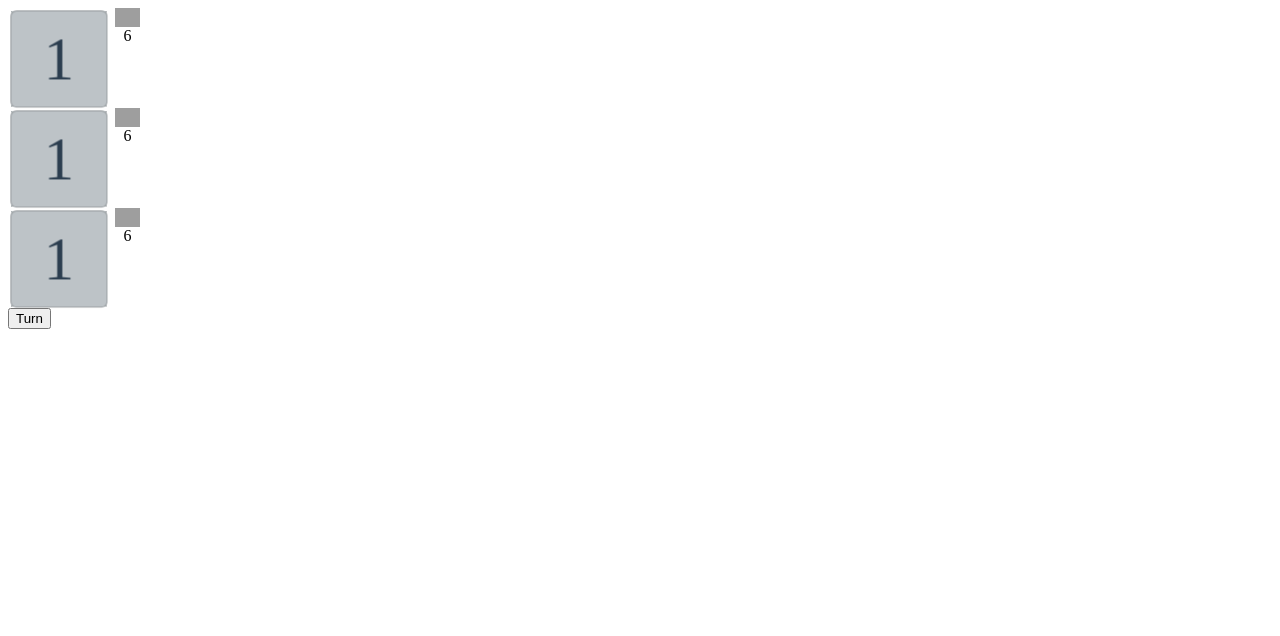
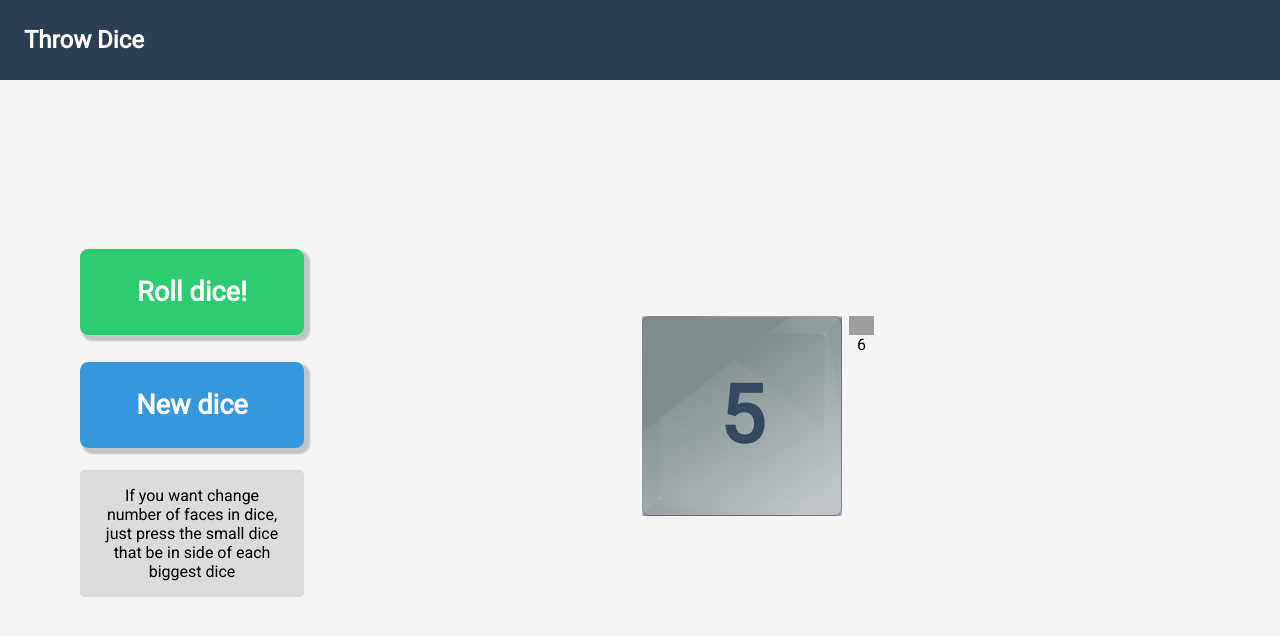
Before and after one commit to angel-sm/throw-dices, a React (Create React App) app: page / in a window 1280 px wide. Shown: the top 636 px of the page. Built offline with nearby package versions, Linux system fonts and the light colour scheme; grey boxes are pictures that could not be loaded.

Commit message:
Feature: adding New dice and remove dice functions

```diff
--- a/src/App.js
+++ b/src/App.js
@@ -1,14 +1,50 @@
+/* eslint-disable react/jsx-key */
+/* eslint-disable no-unused-vars */
 import React, { useState } from "react";
 import { Dice } from "./components/Dice";
+import { DicesGrid, MainContent, BoardContent, DiceSpace, ButtonsGrid, Instructions, RollButton, NewDiceButton, DeleteDiceButton } from "./assets/styles";
+import { Header } from "./components/Header";
 
 export const App = () => {
-  const [turnAll, setTurnAll] = useState();
+  const [turnFlag, setTurnFlag] = useState(false);
+  const [dices, setDices] = useState([1]);
+
+  const removeDice = () => {
+    dices.pop();
+    setDices((dices) => [...dices]);
+  };
+
   return (
-    <>
-      <Dice turnAll={turnAll} />
-      <Dice turnAll={turnAll} />
-      <Dice turnAll={turnAll} />
-      <button onClick={() => setTurnAll((turnAll) => !turnAll)}>Turn</button>
-    </>
+    <MainContent>
+      <Header />
+      <BoardContent>
+        <ButtonsGrid>
+          <RollButton onClick={() => setTurnFlag((turnFlag) => !turnFlag)}>
+            Roll dice!
+          </RollButton>
+          <NewDiceButton
+            onClick={() => setDices((dices) => [...dices, dices.length + 1])}
+          >
+            New dice
+          </NewDiceButton>
+          {
+            dices.length > 1 ? (
+              <DeleteDiceButton onClick={removeDice}>Remove Dice</DeleteDiceButton>
+            ) : ''
+          }
+          <Instructions>
+          If you want change number of faces in dice, just press the small dice that be in side of each biggest dice
+        </Instructions>
+        </ButtonsGrid>
+        <DicesGrid>
+          {dices.map((dice) => (
+            <DiceSpace>
+              <Dice key={dice} turnFlag={turnFlag} />
+            </DiceSpace>
+
+          ))}
+        </DicesGrid>
+      </BoardContent>
+    </MainContent>
   );
 };
--- /dev/null
+++ b/src/assets/app.css
@@ -0,0 +1,8 @@
+@import url('https://fonts.googleapis.com/css2?family=Roboto&display=swap');
+
+*{
+    margin: 0;
+    padding: 0;
+    box-sizing: border-box;
+    font-family: 'Roboto', sans-serif;
+}
--- /dev/null
+++ b/src/assets/styles.js
@@ -0,0 +1,88 @@
+import styled from 'styled-components';
+
+export const MainContent = styled.div`
+    width: 100%;
+    height: 100vh;
+    margin: auto;
+    background-color: #f4f4f4;
+`;
+
+export const BoardContent = styled.div`
+    display: flex;
+    width: 90%;
+    margin: auto;
+    padding: 1em;
+`;
+
+export const DicesGrid = styled.div`
+    display: flex;
+    flex-direction: row;
+    flex-wrap: wrap;
+    align-items: center;
+    justify-content: center;
+    width: 75%;
+    height: 80vh;
+    margin: auto;
+    overflow-y: scroll;
+`;
+
+export const ButtonsGrid = styled.div`
+    display: flex;
+    flex-direction: column;
+    align-items: center;
+    justify-content: center;
+    width: 20%;
+`;
+
+export const DiceSpace = styled.div`
+    width: 30%;
+    padding: 1em;
+`;
+
+export const Button = styled.button`
+    width: 100%;
+    padding: 1em;
+    margin: .5em 0;
+    font-size: 1.7em;
+    font-weight: bold;
+    border: none;
+    border-radius: .3em;
+    box-shadow: 4px 4px 2px 2px rgba(0,0,0,.2);
+    color: #fff;
+    cursor: pointer;
+    transition: all ease .5s;
+
+    &:hover{
+        transform: scale(0.9);
+    }
+`;
+
+export const RollButton = styled(Button)`
+    background: #2ecc71;
+    &:hover{
+       background: #27ae60;
+    }
+`;
+
+export const NewDiceButton = styled(Button)`
+    background: #3498db;
+    &:hover{
+       background: #2980b9;
+    }
+
+`;
+
+export const DeleteDiceButton = styled(Button)`
+    background: #e74c3c;
+    &:hover{
+       background: #c0392b;
+    }
+`;
+
+export const Instructions = styled.p`
+    text-align: center;
+    margin-top: .5em;
+    padding: 1em;
+    background: rgba(0,0,0,.1);
+    border-radius: .3em;
+`;
--- a/src/components/Dice/index.jsx
+++ b/src/components/Dice/index.jsx
@@ -13,10 +13,11 @@ import {
   BottomFace,
 } from "./styles";
 
-export const Dice = ({ turnAll }) => {
+export const Dice = ({ turnFlag }) => {
+
   const [turn, setTurn] = useState(false);
   const [num, setNum] = useState(0);
-  const [faces, setFaces] = useState(0);
+  const [faces, setFaces] = useState(6);
 
   const generateNumber = () => {
     const randomNum = Math.floor(Math.random() * faces) + 1;
@@ -44,7 +45,7 @@ export const Dice = ({ turnAll }) => {
 
   useEffect(() => {
     turnDice();
-  }, [turnAll]);
+  }, [turnFlag]);
 
   return (
     <>
--- a/src/components/Dice/styles.js
+++ b/src/components/Dice/styles.js
@@ -6,8 +6,8 @@ export const rotate = keyframes`
 `
 
 export const Scene = styled.div`
-    width: 100px;
-    height: 100px;
+    width: 200px;
+    height: 200px;
     perspective: 1000px;
     position: relative;
 `;
@@ -25,38 +25,39 @@ export const Cube = styled.div`
 
 const Face = styled.div`
     position: absolute;
-    width: 100px;
-    height: 100px;
+    width: 200px;
+    height: 200px;
     border-radius: .1em;
     display: flex;
     align-items: center;
     justify-content: center;
-    font-size: 4em;
-    color: #2c3e50;
-    background-color:#bdc3c7;
+    font-size: 5em;
+    font-weight: bold;
+    color: #34495e;
+    background: linear-gradient(142deg, rgba(127,140,141,1) 32%, rgba(128,141,142,0.7794468129048494) 33%, rgba(189,195,199,1) 90%);
     border: 1px solid rgba(0,0,0,.2);
 `;
 
 export const FrontFace = styled(Face)`
-    transform: rotateY(  0deg) translateZ(50px);
+    transform: rotateY(  0deg) translateZ(100px);
 `;
 
 export const RightFace = styled(Face)`
-    transform: rotateY( 90deg) translateZ(50px);;
+    transform: rotateY( 90deg) translateZ(100px);;
 `;
 
 export const BackFace = styled(Face)`
-    transform: rotateY(180deg) translateZ(50px);;
+    transform: rotateY(180deg) translateZ(100px);;
 `;
 
 export const LeftFace = styled(Face)`
-    transform: rotateY(-90deg) translateZ(50px);;
+    transform: rotateY(-90deg) translateZ(100px);;
 `;
 
 export const TopFace = styled(Face)`
-    transform: rotateX( 90deg) translateZ(50px);;
+    transform: rotateX( 90deg) translateZ(100px);;
 `;
 
 export const BottomFace = styled(Face)`
-    transform: rotateX(-90deg) translateZ(50px);;
+    transform: rotateX(-90deg) translateZ(100px);;
 `;
--- a/src/components/DiceOptions/index.jsx
+++ b/src/components/DiceOptions/index.jsx
@@ -14,10 +14,12 @@ const OptionContainer = styled.div`
 const Faces = styled.img`
     max-width:25px;
     cursor: pointer;
-    transform: rotateX(360deg);
-`;
+    transition: all ease 1s;
 
-const Tag = styled.span`
+    &:hover{
+      transform: rotateY(180deg);
+
+    }
 
 `;
 
@@ -26,7 +28,12 @@ export const DiceOptions = ({ getFaces }) => {
   const [faces, setFaces] = useState(6);
 
   const setFacesNumber = () => {
-    const number = prompt('Numero de caras');
+    let number = prompt('Numero de caras');
+
+    if(number < 2){
+      number = 2;
+    }
+
     getFaces(number);
     setFaces(number);
   };
@@ -39,7 +46,7 @@ export const DiceOptions = ({ getFaces }) => {
   return (
     <OptionContainer>
         <Faces src="https://img.icons8.com/fluent-systems-regular/48/000000/dice.png" onClick={setFacesNumber}/>
-        <Tag>{faces}</Tag>
+        <span>{faces}</span>
     </OptionContainer>
   )
 };
--- /dev/null
+++ b/src/components/Header/index.jsx
@@ -0,0 +1,26 @@
+import React from "react";
+import styled from "styled-components";
+
+const Navbar = styled.nav`
+    display: flex;
+    align-items: center;
+    width: 100%;
+    height: 10vh;
+    background-color: #2c3e50;
+`;
+
+const Title = styled.h1`
+    color: #fff;
+    font-size: 1.5em;
+    margin: 0 1em;
+`;
+
+export const Header = () => {
+    return (
+        <Navbar>
+            <Title>
+                Throw Dice
+            </Title>
+        </Navbar>
+    )
+};
--- a/src/index.js
+++ b/src/index.js
@@ -1,6 +1,7 @@
 import React from 'react';
 import ReactDOM from 'react-dom';
 import { App } from './App';
+import './assets/app.css';
 
 ReactDOM.render(
   <React.StrictMode>
```
